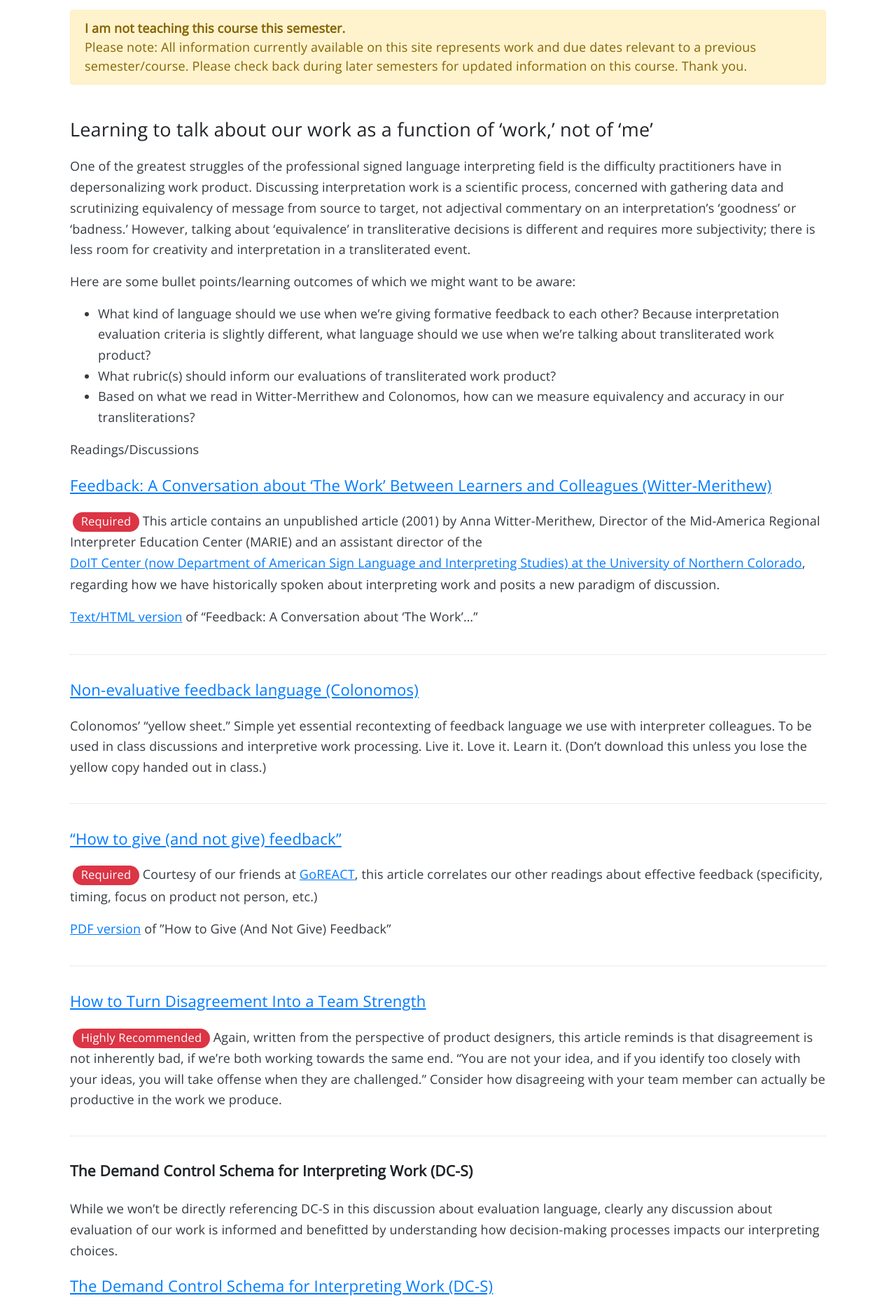
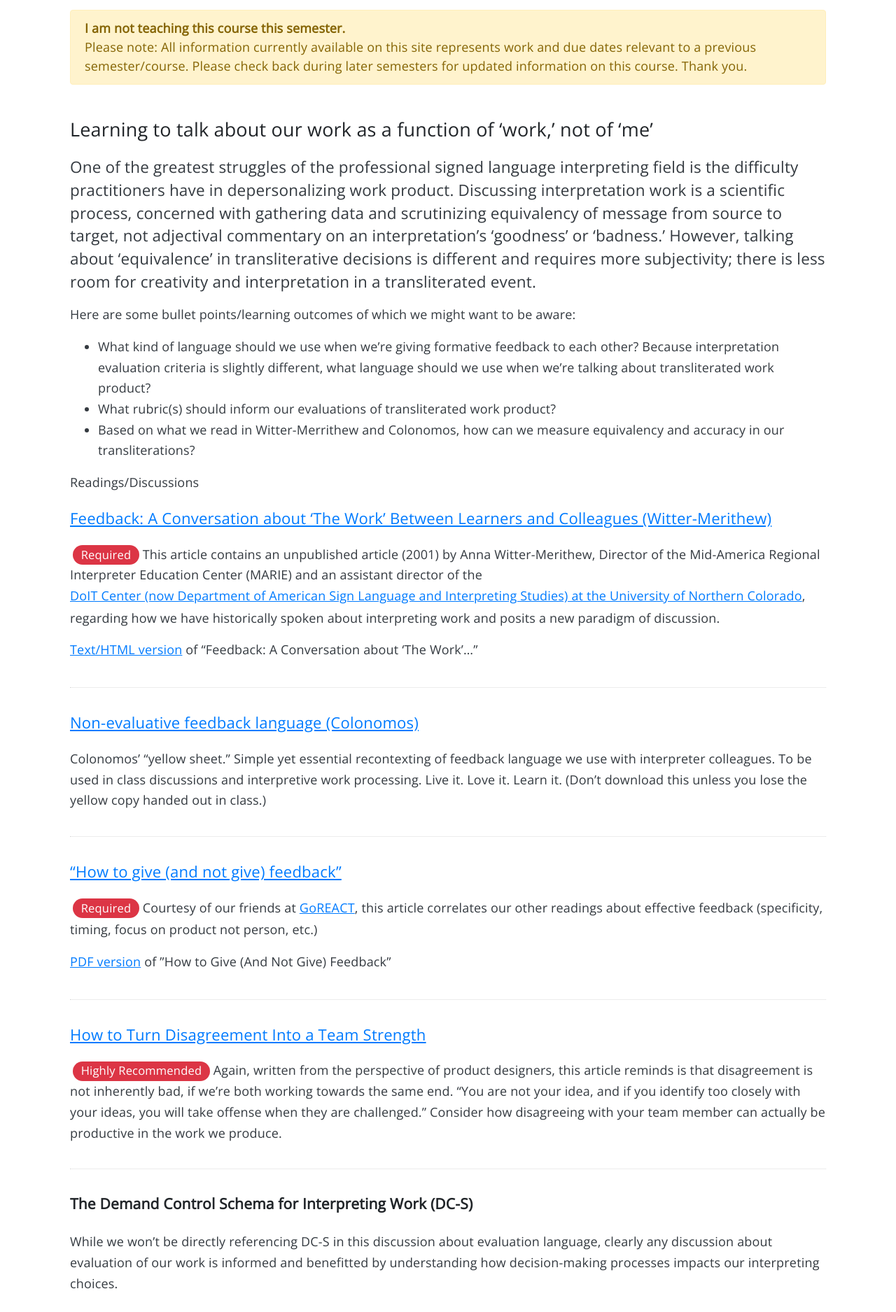
Before and after one commit to intrpr/jekyll-portfol-test, a Jekyll site: the page built from _posts/2019-06-09-contexting-work-and-feedback.md, in a window 1280 px wide. Shown: the part 353-2228 px from the top of the page at 70% size. Built offline with Jekyll 4.4.1, drawn with Linux system fonts in a browser that asks for light colours; nearby versions of some CDN libraries; some web fonts are replaced; our own code applies the rules of GitHub Pages for plain Markdown files; comment, search, counter and statistics services are not loaded.

Commit message:
Update 2019-06-09-contexting-work-and-feedback.md

```diff
--- a/_posts/2019-06-09-contexting-work-and-feedback.md
+++ b/_posts/2019-06-09-contexting-work-and-feedback.md
@@ -11,7 +11,7 @@
 
 ## Learning to talk about our work as a function of ‘work,’ not of ‘me’
 
-One of the greatest struggles of the professional signed language interpreting field is the difficulty practitioners have in depersonalizing work product. Discussing interpretation work is a scientific process, concerned with gathering data and scrutinizing equivalency of message from source to target, not adjectival commentary on an interpretation’s ‘goodness’ or ‘badness.’ However, talking about ‘equivalence’ in transliterative decisions is different and requires more subjectivity; there is less room for creativity and interpretation in a transliterated event.
+<p class="lead">One of the greatest struggles of the professional signed language interpreting field is the difficulty practitioners have in depersonalizing work product. Discussing interpretation work is a scientific process, concerned with gathering data and scrutinizing equivalency of message from source to target, not adjectival commentary on an interpretation’s ‘goodness’ or ‘badness.’ However, talking about ‘equivalence’ in transliterative decisions is different and requires more subjectivity; there is less room for creativity and interpretation in a transliterated event.</p>
 
 Here are some bullet points/learning outcomes of which we might want to be aware:
 * What kind of language should we use when we’re giving formative feedback to each other? Because interpretation evaluation criteria is slightly different, what language should we use when we’re talking about transliterated work product?
```
